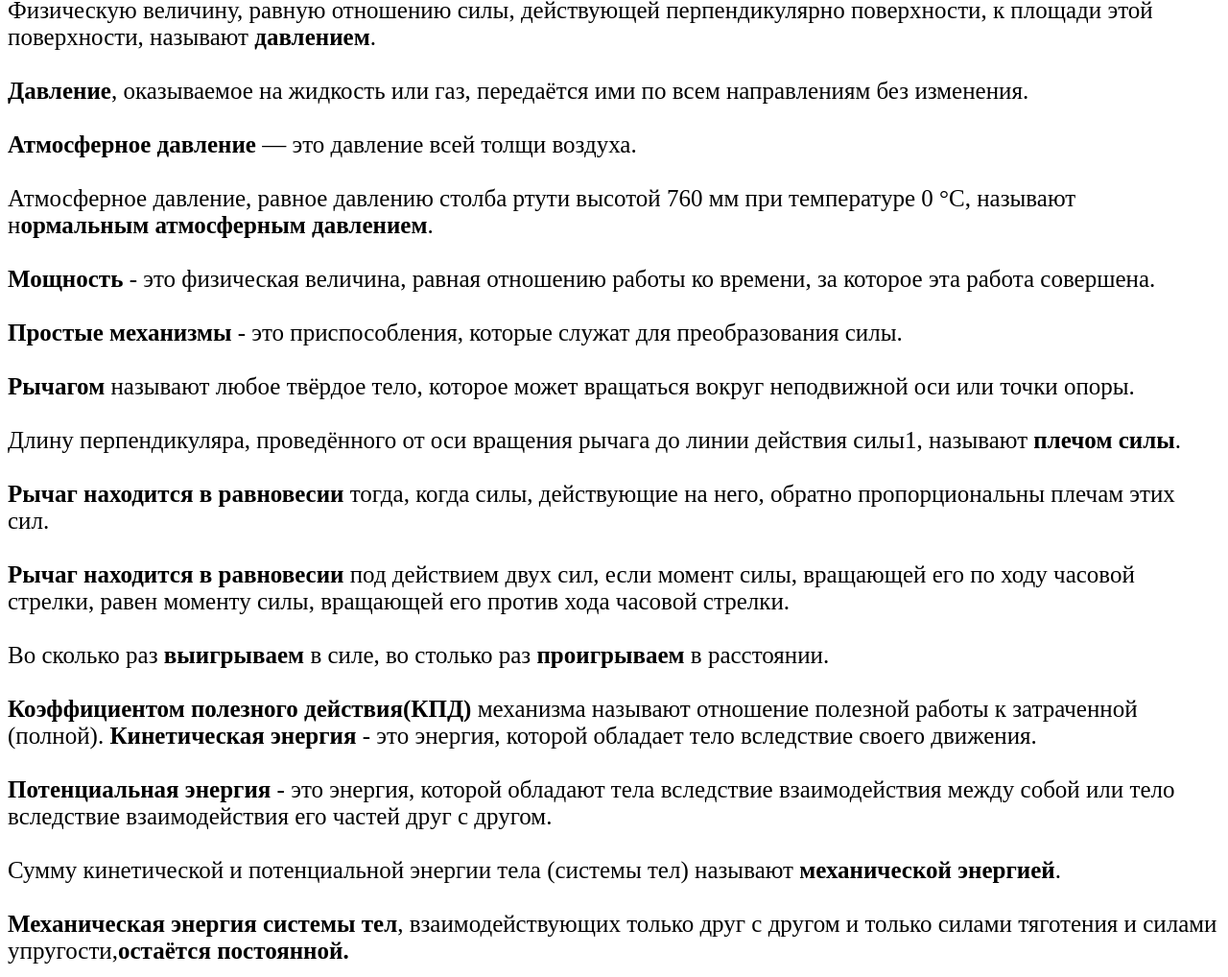
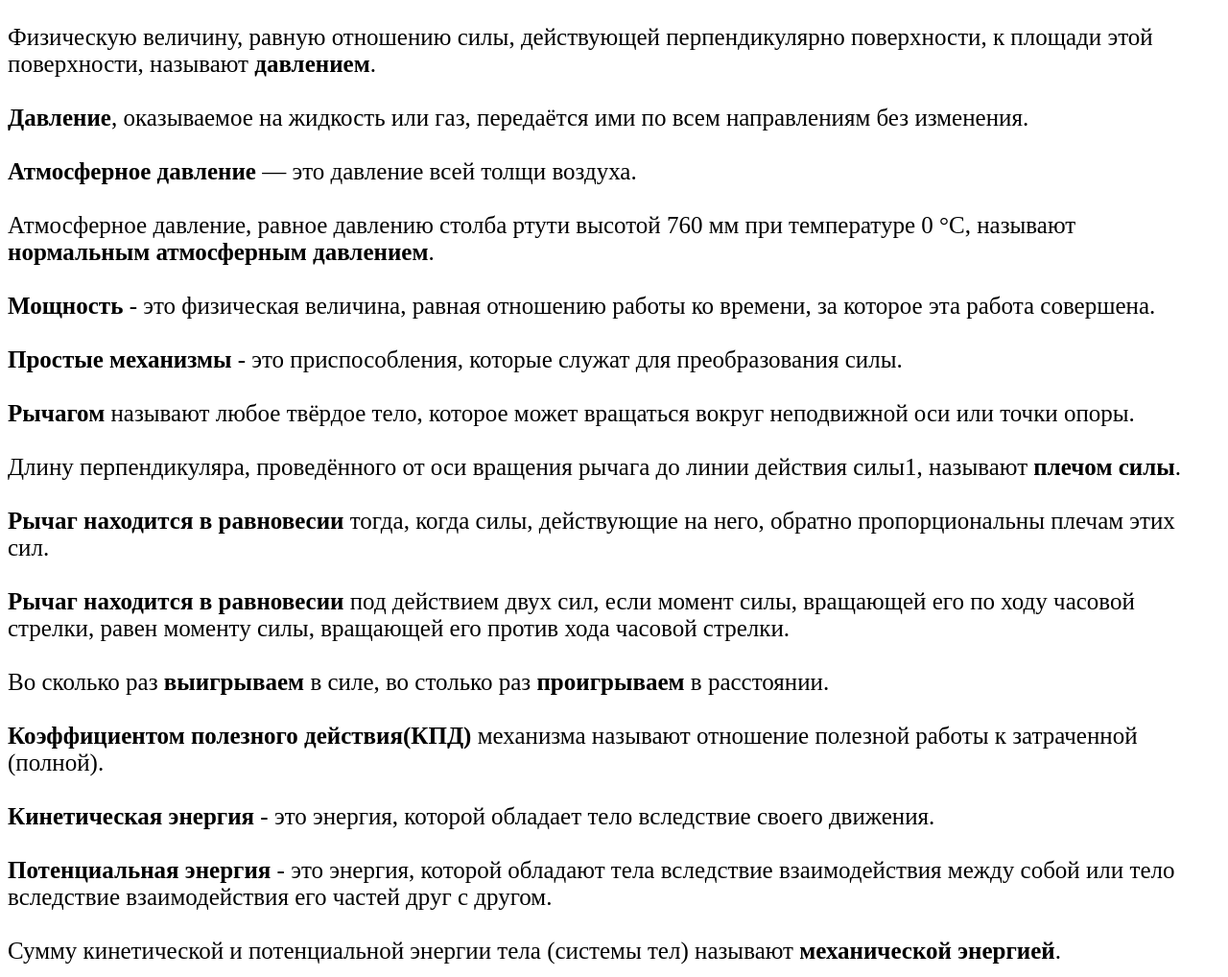
Before and after one commit to monetkarbx/monetkarbx, a plain HTML site: page phopr.html in a window 1280 px wide. Shown: the part 6985-8003 px from the top of the page at 96% size. Drawn offline with Linux system fonts and the light colour scheme.

Commit message:
Update phopr.html

```diff
--- a/phopr.html
+++ b/phopr.html
@@ -120,7 +120,7 @@
 Силу, с которой Земля притягивает к себе тело,
 называют <b>силой тяжести</b>.<br><br>
 Притяжение всех тел Вселенной друг к другу называют <b>всемирным тяготением</b>.<br><br>
-Силу, возникающую в теле в результате его упругой деформации и стремящуюся вернуть тело в исходное состояние, называют <b>силой упругости</b>.
+Силу, возникающую в теле в результате его упругой деформации и стремящуюся вернуть тело в исходное состояние, называют <b>силой упругости</b>.<br><br>
 <b>Вес тела</b> - это сила, с которой тело действует на подвес или опору вследствие притяжения к Земле.<br><br>
 Силу, которая производит на тело такое же действие, как несколько
 одновременно действующих на него сил, называют <b>равнодействующей
@@ -129,7 +129,7 @@
 <b>Давление</b>, оказываемое на жидкость или газ, передаётся ими по всем направлениям без изменения.<br><br>
 <b>Атмосферное давление</b> — это давление всей толщи воздуха.<br><br>
 Атмосферное давление, равное давлению столба ртути высотой 760 мм
-при температуре 0 °С, называют н<b>ормальным атмосферным давлением</b>.<br><br>
+при температуре 0 °С, называют <b>нормальным атмосферным давлением</b>.<br><br>
 <b>Мощность</b> - это физическая величина, равная
 отношению работы ко времени, за которое эта работа совершена.<br><br>
 <b>Простые механизмы</b> - это приспособления, которые служат для преобразования силы.<br><br>
@@ -142,7 +142,7 @@
 <b>Рычаг находится в равновесии</b> под действием двух сил, если момент силы, вращающей его по ходу часовой стрелки, равен моменту силы, вращающей его против хода часовой стрелки.<br><br>
 Во сколько раз <b>выигрываем</b> в силе, во столько раз <b>проигрываем</b> в расстоянии.<br><br>
 <b>Коэффициентом полезного действия(КПД)</b> механизма называют отношение
-полезной работы к затраченной (полной).
+полезной работы к затраченной (полной).<br><br>
 <b>Кинетическая энергия</b> - это энергия, которой обладает тело вследствие
 своего движения.<br><br>
 <b>Потенциальная энергия</b> - это энергия, которой обладают тела вследствие взаимодействия между собой или тело вследствие взаимодействия
```
